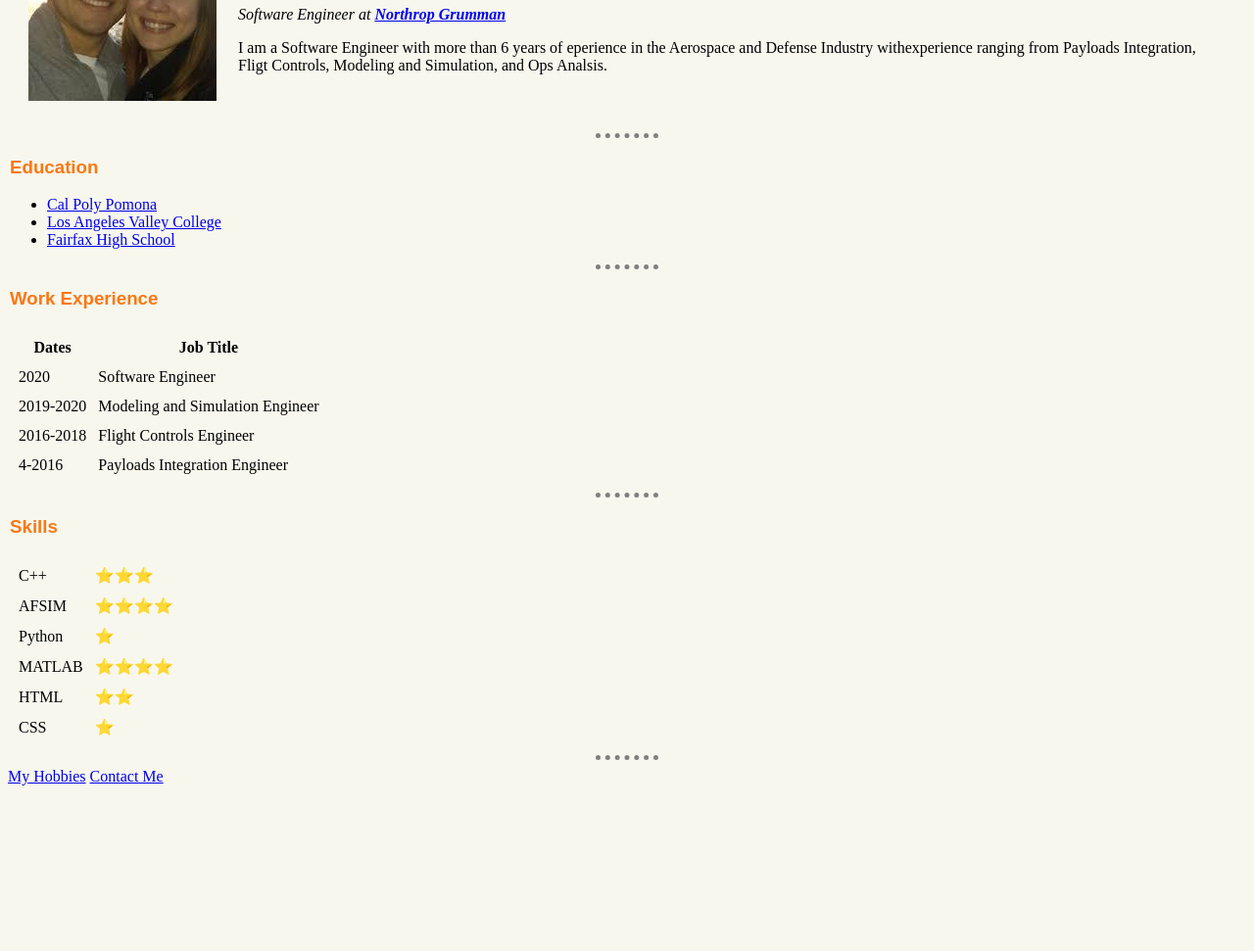
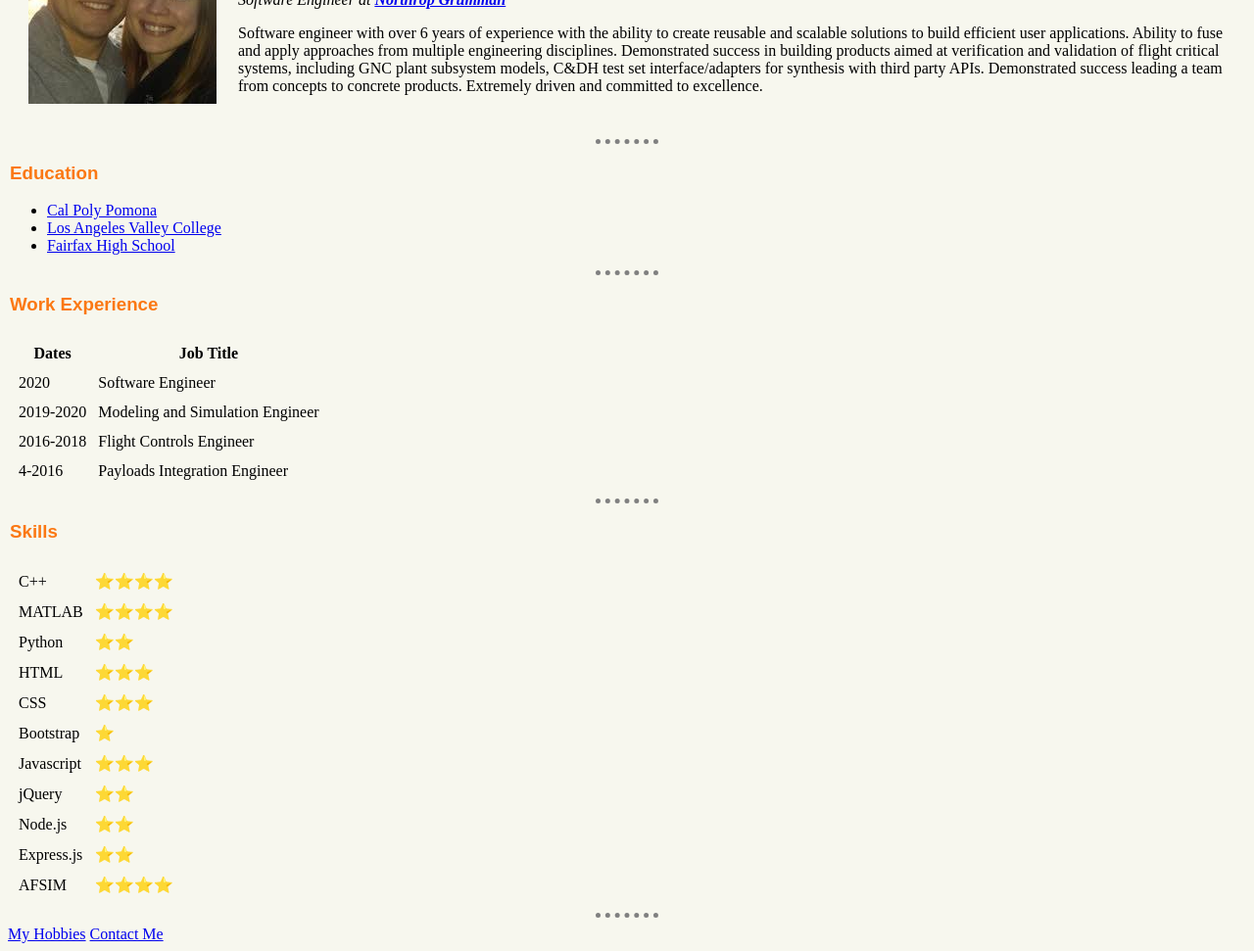
Before and after one commit to andruha1067/cv, a plain HTML site: page index.html in a window 1280 px wide. Shown: the part 118-1089 px from the top of the page at 98% size. Before the commit the page ends 928 px from the top, so only its background shows below. Drawn offline with Linux system fonts and the light colour scheme.

Commit message:
update to the skills section

```diff
--- a/index.html
+++ b/index.html
@@ -16,11 +16,7 @@
       <td>
         <h1>Andrew Karpman</h1>
         <p><em>Software Engineer at <a href="https://www.northropgrumman.com/"><strong>Northrop Grumman</strong></a></em></p>
-        <p>I am a Software Engineer with more than 6 years
-          of eperience in the Aerospace and Defense Industry
-          withexperience ranging from Payloads Integration,
-          Fligt Controls, Modeling and Simulation, and Ops
-          Analsis.
+        <p>Software engineer with over 6 years of experience with the ability to create reusable and scalable solutions to build efficient user applications. Ability to fuse and apply approaches from multiple engineering disciplines. Demonstrated success in building products aimed at verification and validation of flight critical systems, including GNC plant subsystem models, C&DH test set interface/adapters for synthesis with third party APIs. Demonstrated success leading a team from concepts to concrete products. Extremely driven and committed to excellence.
         </p>
       </td>
     </tr>
@@ -68,28 +64,48 @@
   <table cellspacing="10">
     <tr>
       <td>C++</td>
-      <td>⭐⭐⭐</td>
-    </tr>
-    <tr>
-      <td>AFSIM</td>
       <td>⭐⭐⭐⭐</td>
-    </tr>
-    <tr>
-      <td>Python</td>
-      <td>⭐</td></td>
     </tr>
     <tr>
       <td>MATLAB</td>
       <td>⭐⭐⭐⭐</td>
     </tr>
     <tr>
-      <td>HTML</td>
+      <td>Python</td>
       <td>⭐⭐</td>
     </tr>
     <tr>
+      <td>HTML</td>
+      <td>⭐⭐⭐</td>
+    </tr>
+    <tr>
       <td>CSS</td>
+      <td>⭐⭐⭐</td>
+    </tr>
+    <tr>
+      <td>Bootstrap</td>
       <td>⭐</td>
     </tr>
+      <td>Javascript</td>
+      <td>⭐⭐⭐</td>
+    </tr>
+    </tr>
+      <td>jQuery</td>
+      <td>⭐⭐</td>
+    </tr>
+    </tr>
+      <td>Node.js</td>
+      <td>⭐⭐</td>
+    </tr>
+    </tr>
+      <td>Express.js</td>
+      <td>⭐⭐</td>
+    </tr>
+    <tr>
+      <td>AFSIM</td>
+      <td>⭐⭐⭐⭐</td>
+    </tr>
+
   </table>
   <hr>
   <a href="hobbies.html">My Hobbies</a>
```
